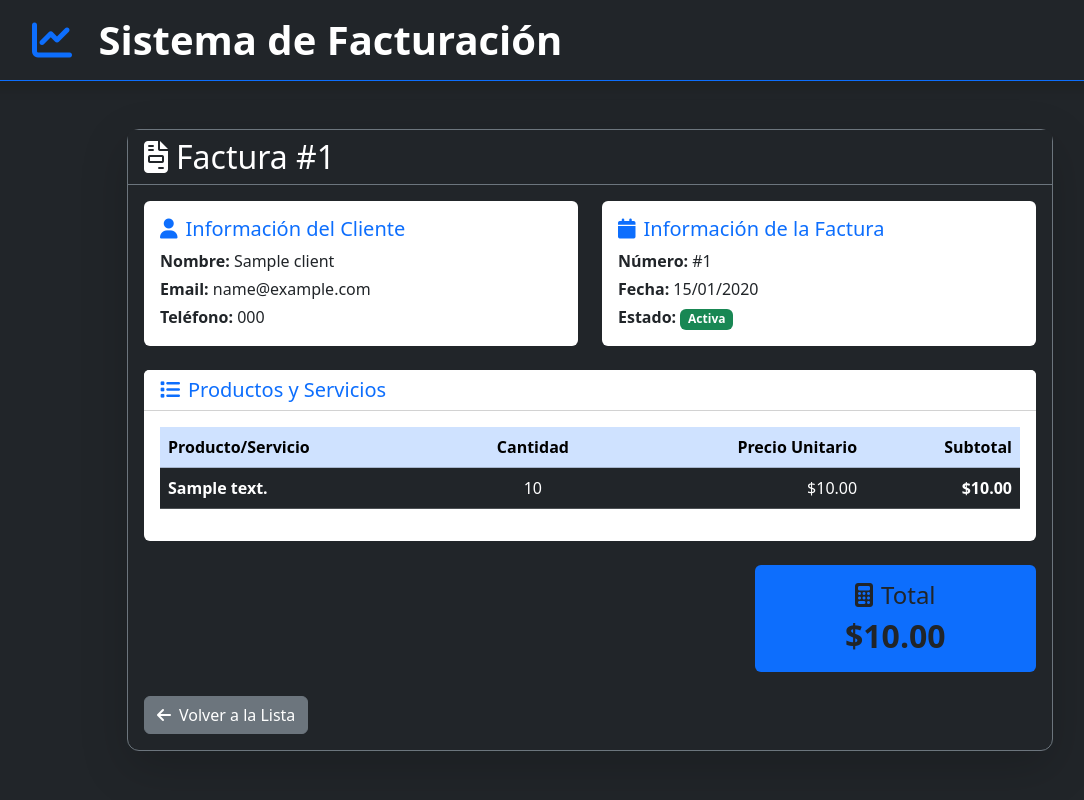
After one commit to SantiagoArteche/urquiza-invoice, a Flask app: page /invoice/detail/1 in a window 1280 px wide. The commit adds this page. Shown: the whole page, without its empty margins (50-1134 px from the left). Run offline with Flask 3, Linux system fonts and the light colour scheme; tables that the repository leaves empty hold one stand-in row (values such as "Sample post"); parts of the project's set-up code (start-up, migrations or seed data) failed here and were passed over.

Commit message:
feat(invoice): create invoice detail

```diff
--- a/src/presentation/invoice/routes.py
+++ b/src/presentation/invoice/routes.py
@@ -146,3 +146,13 @@ def remove_product(detail_id):
         return redirect(url_for('invoice.edit', invoice_id=invoice_id))
     except Exception as e:
         return redirect(url_for('invoice.edit', invoice_id=invoice_id))
+
+
+@invoice_bp.route("/invoice/detail/<int:invoice_id>", methods=['GET'])
+def detail(invoice_id):
+    invoice = Invoice.query.get_or_404(invoice_id)
+
+    clients = Client.query.all()
+    products = Product.query.all()
+    details = InvoiceDetail.query.filter_by(invoice_id=invoice_id).all()
+    return render_template('invoice-detail.html', invoice=invoice, clients=clients, products=products, details=details)
--- /dev/null
+++ b/src/presentation/templates/invoice-detail.html
@@ -0,0 +1,223 @@
+<!DOCTYPE html>
+<html lang="es">
+  <head>
+    <meta charset="UTF-8" />
+    <meta name="viewport" content="width=device-width, initial-scale=1.0" />
+    <title>Detalle de Factura #{{ invoice.id }}</title>
+    <link
+      href="https://cdn.jsdelivr.net/npm/bootstrap@5.3.3/dist/css/bootstrap.min.css"
+      rel="stylesheet"
+    />
+    <link
+      href="https://cdnjs.cloudflare.com/ajax/libs/font-awesome/6.4.0/css/all.min.css"
+      rel="stylesheet"
+    />
+  </head>
+  <body class="bg-dark text-white min-vh-100">
+    <header class="bg-dark border-bottom border-primary py-3 shadow">
+      <div class="container">
+        <div class="row align-items-center">
+          <div class="col-md-6">
+            <h1 class="text-white mb-0 fw-bold">
+              <a
+                href="{{ url_for('auth.dashboard') }}"
+                style="color: white; text-decoration: none"
+              >
+                <i class="fas fa-chart-line me-3 text-primary"></i>
+                Sistema de Facturación
+              </a>
+            </h1>
+          </div>
+        </div>
+      </div>
+    </header>
+
+    <div class="container py-5">
+      <div class="row justify-content-center">
+        <div class="col-lg-10">
+          {% if error %}
+          <div class="alert alert-danger mb-4" role="alert">
+            <i class="fas fa-exclamation-triangle me-2"></i>{{ error }}
+          </div>
+          {% endif %}
+
+          <div
+            class="card bg-dark border-secondary shadow-lg"
+            style="border-radius: 12px"
+          >
+            <div
+              class="card-header bg-dark border-secondary d-flex justify-content-between align-items-center"
+            >
+              <h2 class="text-white mb-0">
+                <i class="fas fa-file-invoice me-2"></i>Factura #{{ invoice.id
+                }}
+              </h2>
+            </div>
+            <div class="card-body">
+              <div class="row mb-4">
+                <div class="col-md-6">
+                  <div class="card bg-white border-0 h-100">
+                    <div class="card-body">
+                      <h5 class="card-title text-primary">
+                        <i class="fas fa-user me-2"></i>Información del Cliente
+                      </h5>
+                      <p class="card-text mb-1">
+                        <strong>Nombre:</strong> {{ invoice.client.name if
+                        invoice.client else 'Cliente no encontrado' }}
+                      </p>
+                      {% if invoice.client and invoice.client.email %}
+                      <p class="card-text mb-1">
+                        <strong>Email:</strong> {{ invoice.client.email }}
+                      </p>
+                      {% endif %} {% if invoice.client and invoice.client.phone
+                      %}
+                      <p class="card-text mb-0">
+                        <strong>Teléfono:</strong> {{ invoice.client.phone }}
+                      </p>
+                      {% endif %}
+                    </div>
+                  </div>
+                </div>
+                <div class="col-md-6">
+                  <div class="card bg-white border-0 h-100">
+                    <div class="card-body">
+                      <h5 class="card-title text-primary">
+                        <i class="fas fa-calendar me-2"></i>Información de la
+                        Factura
+                      </h5>
+                      <p class="card-text mb-1">
+                        <strong>Número:</strong> #{{ invoice.id }}
+                      </p>
+                      <p class="card-text mb-1">
+                        <strong>Fecha:</strong> {{
+                        invoice.date.strftime('%d/%m/%Y') }}
+                      </p>
+                      <p class="card-text mb-0">
+                        <strong>Estado:</strong>
+                        <span class="badge bg-success">Activa</span>
+                      </p>
+                    </div>
+                  </div>
+                </div>
+              </div>
+
+              <div class="card bg-white border-0 mb-4">
+                <div class="card-header bg-white">
+                  <h5 class="mb-0 text-primary">
+                    <i class="fas fa-list me-2"></i>Productos y Servicios
+                  </h5>
+                </div>
+                <div class="card-body">
+                  {% if details %}
+                  <div class="table-responsive">
+                    <table class="table table-dark table-hover">
+                      <thead class="table-primary">
+                        <tr>
+                          <th scope="col">Producto/Servicio</th>
+                          <th scope="col" class="text-center">Cantidad</th>
+                          <th scope="col" class="text-end">Precio Unitario</th>
+                          <th scope="col" class="text-end">Subtotal</th>
+                        </tr>
+                      </thead>
+                      <tbody>
+                        {% for detail in details %}
+                        <tr>
+                          <td>
+                            <div>
+                              <strong
+                                >{{ detail.product.description if detail.product
+                                else 'Producto eliminado' }}</strong
+                              >
+                              {% if detail.product and detail.product.code %}
+                              <br /><small class="text-muted"
+                                >Código: {{ detail.product.code }}</small
+                              >
+                              {% endif %}
+                            </div>
+                          </td>
+                          <td class="text-center">{{ detail.quantity }}</td>
+                          <td class="text-end">
+                            ${{ "%.2f"|format(detail.unit_price) }}
+                          </td>
+                          <td class="text-end">
+                            <strong
+                              >${{ "%.2f"|format(detail.subtotal) }}</strong
+                            >
+                          </td>
+                        </tr>
+                        {% endfor %}
+                      </tbody>
+                    </table>
+                  </div>
+                  {% else %}
+                  <div class="text-center py-4">
+                    <i class="fas fa-inbox fa-3x text-muted mb-3"></i>
+                    <p class="text-muted">
+                      No hay productos agregados a esta factura
+                    </p>
+                  </div>
+                  {% endif %}
+                </div>
+              </div>
+
+              <div class="row">
+                <div class="col-md-8"></div>
+                <div class="col-md-4">
+                  <div class="card bg-primary border-0">
+                    <div class="card-body text-center">
+                      <h4 class="card-title mb-2">
+                        <i class="fas fa-calculator me-2"></i>Total
+                      </h4>
+                      <h2 class="card-text mb-0 fw-bold">
+                        ${{ "%.2f"|format(invoice.total or 0) }}
+                      </h2>
+                    </div>
+                  </div>
+                </div>
+              </div>
+
+              <div class="d-flex justify-content-between mt-4">
+                <a
+                  href="{{ url_for('invoice.list') }}"
+                  class="btn btn-secondary"
+                >
+                  <i class="fas fa-arrow-left me-2"></i>Volver a la Lista
+                </a>
+              </div>
+            </div>
+          </div>
+        </div>
+      </div>
+    </div>
+
+    <script src="https://cdn.jsdelivr.net/npm/bootstrap@5.3.3/dist/js/bootstrap.bundle.min.js"></script>
+
+    <style>
+      @media print {
+        .btn,
+        .btn-group,
+        header {
+          display: none !important;
+        }
+        .card {
+          border: 1px solid #000 !important;
+          box-shadow: none !important;
+        }
+        body {
+          background: white !important;
+          color: black !important;
+        }
+        .bg-dark,
+        .bg-secondary,
+        .bg-primary {
+          background: white !important;
+          color: black !important;
+        }
+        .text-white,
+        .text-primary {
+          color: black !important;
+        }
+      }
+    </style>
+  </body>
+</html>
--- a/src/presentation/templates/invoice-list.html
+++ b/src/presentation/templates/invoice-list.html
@@ -114,6 +114,12 @@
                       <td>
                         <div class="btn-group" role="group">
                           <a
+                            href="{{ url_for('invoice.detail', invoice_id=invoice.id) }}"
+                            class="btn btn-sm btn-outline-info"
+                          >
+                            <i class="fas fa-eye me-1"></i>Detalle
+                          </a>
+                          <a
                             href="{{ url_for('invoice.edit', invoice_id=invoice.id) }}"
                             class="btn btn-sm btn-outline-warning"
                           >
```
